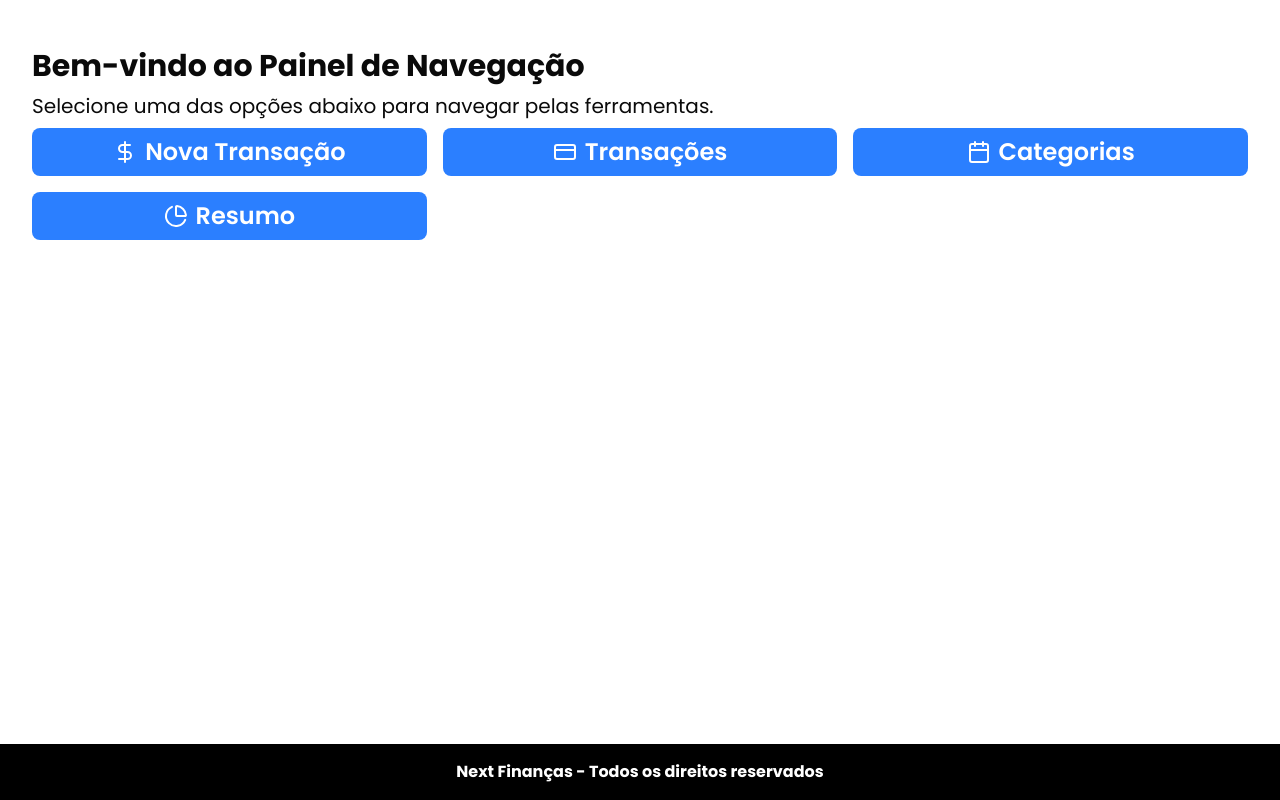
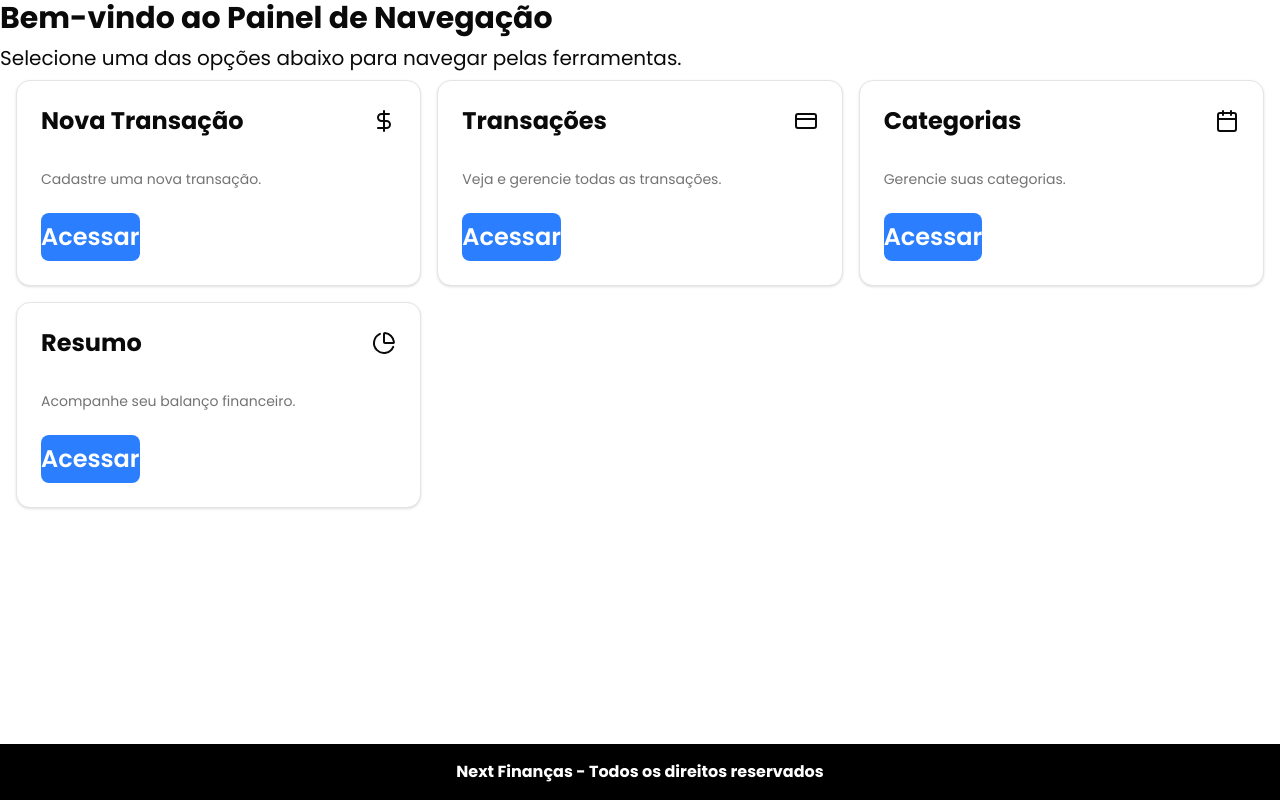
Before and after one commit to joseisaacpy/next-financas, a Next.js app: page / in a window 1280 px wide. Built offline with nearby package versions, Linux system fonts and the light colour scheme.

Commit message:
feat(card-links): criar componente de card link e importar em home

```diff
--- a/app/(public)/(home)/page.tsx
+++ b/app/(public)/(home)/page.tsx
@@ -1,11 +1,11 @@
 import { navItems } from "@/data/NavLinks";
-import Link from "next/link";
+import CardLinks from "@/components/CardLinks";
 
 export default function Home() {
   // retornar apenas links que são diferente de "/", pois ele é o link para o painel de controle
   const navFilter = navItems.filter((item) => item.href !== "/");
   return (
-    <section className="section">
+    <section className="">
       {/* texto */}
       <div className="space-y-2 mb-2">
         <h1 className="title-primary">Bem-vindo ao Painel de Navegação</h1>
@@ -14,12 +14,10 @@ export default function Home() {
         </p>
       </div>
       {/* links */}
-      <ul className="grid grid-cols-1 sm:grid-cols-2 md:grid-cols-3 gap-4">
+      <ul className="grid grid-cols-1 sm:grid-cols-2 md:grid-cols-3 gap-4 px-4">
         {navFilter.map((item) => (
           <li key={item.name}>
-            <Link href={item.href} className="link-menu">
-              {item.icon} {item.name}
-            </Link>
+            <CardLinks {...item} />
           </li>
         ))}
       </ul>
--- /dev/null
+++ b/components/CardLinks.tsx
@@ -0,0 +1,31 @@
+import {
+  Card,
+  CardHeader,
+  CardContent,
+  CardAction,
+  CardTitle,
+  CardFooter,
+} from "./ui/card";
+import Link from "next/link";
+import type { NavItem } from "@/data/NavLinks";
+
+export default function CardLinks({ name, description, href, icon }: NavItem) {
+  return (
+    <Link href={href}>
+      <Card>
+        <CardHeader className="flex flex-row items-center justify-between space-y-0 pb-2">
+          <CardTitle className="text-2xl font-bold">{name}</CardTitle>
+          {icon}
+        </CardHeader>
+        <CardContent>
+          <p className="text-sm text-muted-foreground">{description}</p>
+        </CardContent>
+        <CardFooter>
+          <CardAction>
+            <span className="link-menu">Acessar</span>
+          </CardAction>
+        </CardFooter>
+      </Card>
+    </Link>
+  );
+}
```
